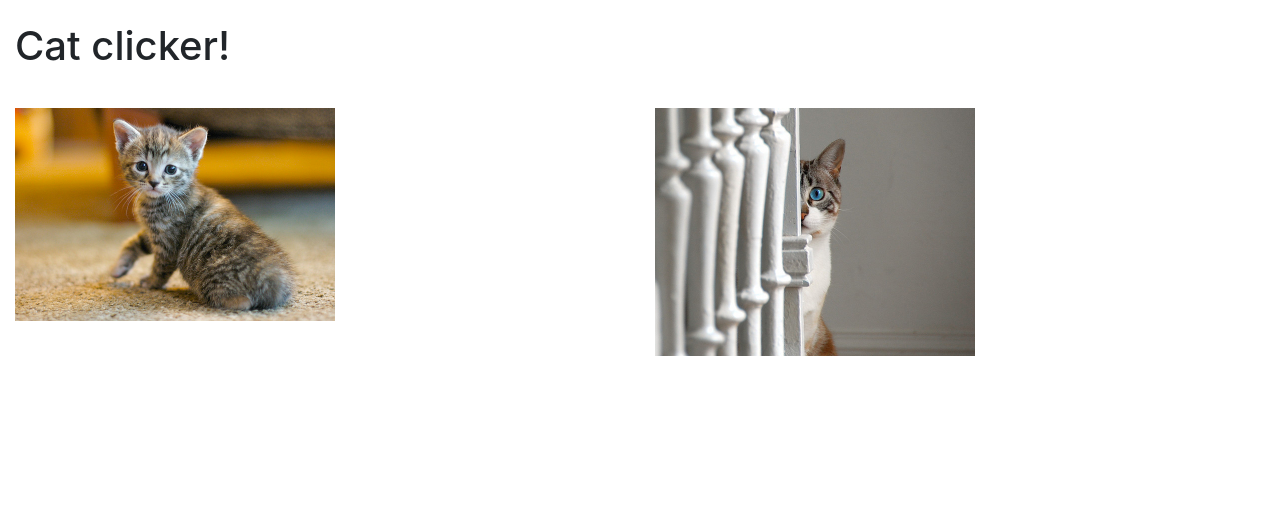
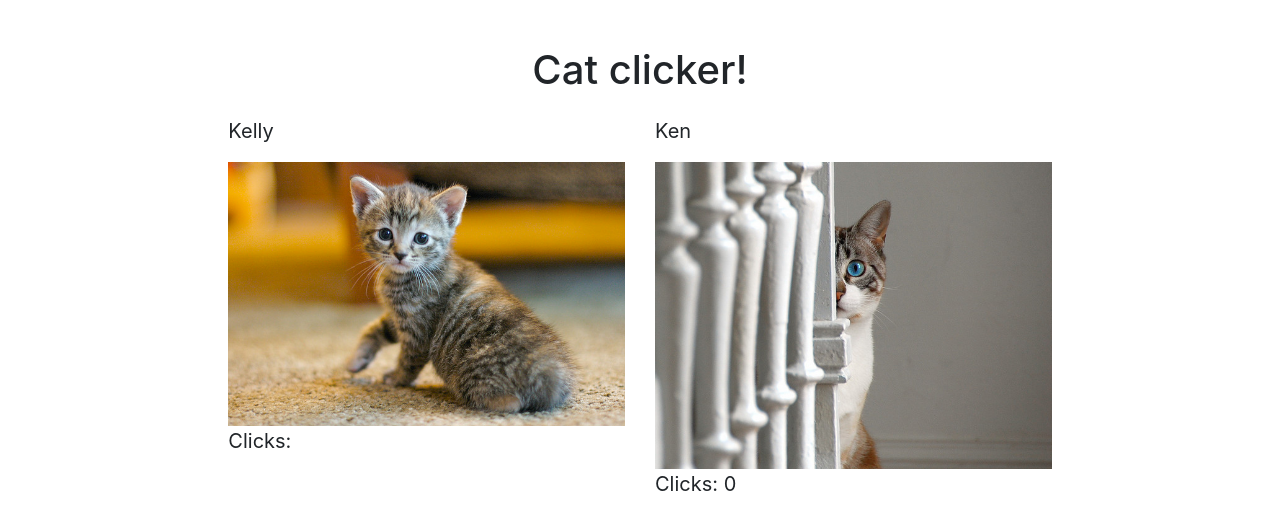
Before and after one commit to jmarkgren/Cat-cliker, a plain HTML site: page index.html in a window 1280 px wide. Drawn offline with nearby package versions, Linux system fonts and the light colour scheme.

Commit message:
create cat object

```diff
--- a/index.html
+++ b/index.html
@@ -9,21 +9,18 @@
   </head>
   <body>
     <div class="container-fluid">
-      <div class="row">
-        <div class="col">
-          <h1 class="my-4">Cat clicker!</h1>
+      <div class="row justify-content-center">
+        <div class="col pt-4">
+          <h1 class="my-4 text-center">Cat clicker!</h1>
         </div>
       </div>
-      <div class="row">
-        <div class="col">
-          <p class="cat-1-name"></p>
-          <img id="cat-1-pic" src="img/cat.jpg">
-          <p id="cat-1-score"></p>
+      <div class="row justify-content-md-center">
+        <div class="col-md-4" id="cat-1">
+          <p id="cat-1-name"></p>
+          <img id="cat-pic-1" class="img-fluid" src="img/cat.jpg">
+          <p id="score-text">Clicks:</p>
         </div>
-        <div class="col">
-          <p class="cat-name"></p>
-          <img id ="cat-2-pic" src="img/cat2.jpg">
-          <p id="cat-2-score"></p>
+        <div class="col-md-4" id="cat-2">
         </div>
       </div>
 
--- a/js/script.js
+++ b/js/script.js
@@ -1,47 +1,69 @@
-// var buttonOne = document.getElementById('cat-1');
-// var counterOne = document.getElementById('score-text-1'),
-//   count = 0;
-// buttonOne.onclick = function() {
-//   count += 1;
-//   counterOne.innerHTML = "Cat 1 clicks: " + count;
-// };
+// Create HTML cat name element
+var HTMLcatName = '<p class="cat-name">%data%</p>';
 
-// var buttonTwo = document.getElementById('cat-2');
-// var counterTwo = document.getElementById('score-text-2'),
-//   count = 0;
-// buttonTwo.onclick = function() {
-//   count += 1;
-//   counterTwo.innerHTML = "Cat 2 clicks: " + count;
-// };
+// Set the names of cat one and cat two
+var catOneName = HTMLcatName.replace("%data%", "Kelly");
+//var catTwoName = HTMLcatName.replace("%data%", "John");
 
-var cat = {
-  one:"Julie",
-  two:"Ken",
-  };
+// Show the cat names on the page
+$("#cat-1").prepend(catOneName);
+//$("#cat-2").prepend(catTwoName);
 
-// Create cats
+// Create clicker and counter for cat 1
+var button = document.getElementById('cat-pic-1');
+var counter = document.getElementById('score-text'),
+count = 0;
 
-var cats = {
-  "cat-1": [{
-    "name": "Julie",
-    "picture": "img/cat.jpg",
-    "clicks": "0",
-  }]
+button.onclick = function() {
+  count += 1;
+  counter.innerHTML = "Clicks: " + count;
+};
 
-  "cat-2": [{
-    "name" : "Ken",
-    "picture": "img/cat2.jpg",
-    "clicks": "0",
-  }]
+
+// Create cats... this was confusing, try again later
+// var cats = {
+//   "catOne": [{
+//     "name": "Julie",
+//     "picture": "img/cat.jpg",
+//     "clicks": "0",
+//   }],
+
+//   "catTwo": [{
+//     "name" : "Ken",
+//     "picture": "img/cat2.jpg",
+//     "clicks": "0",
+//   }]
+// }
+
+// Create Cat two object
+var catTwo = {
+  "name": "Ken",
+  "photo": "img/cat2.jpg",
+  "counter": "Clicks: 0"
 }
 
-document.getElementById('cat-1-name').innerHTML = cat.one;
-document.getElementById('cat-2-name').innerHTML = cat.two;
+// Create HTML elements for cats
+var HTMLcatName = '<p class="cat-name">%data%</p>';
+var HTMLcatPic = '<img src="%data%" class="cat-pic img-fluid">';
+var HTMLcatCount = '<p class="cat-score">%data%</p>';
 
+//Display cat two object
+catTwo.display = function() {
 
-// var catNames = document.getElementsByClassName("cat-name");
-// for(var i = 0; i < catNames.length; i++)
-// {
-//   catNames.innterHTML = cat.one;
-//   console.log(cat.one);
-// }
+  var formattedName = HTMLcatName.replace("%data%", catTwo.name);
+  var formattedPic = HTMLcatPic.replace("%data%", catTwo.photo);
+  var formattedCount = HTMLcatCount.replace("%data%", catTwo.counter);
+  $("#cat-2").append(formattedName, formattedPic, formattedCount);
+
+  // Create a button for the click counter.. this doesn't work yet
+  var button = formattedPic;
+  var counter2 = formattedCount;
+  count = 0;
+  button.onclick = function() {
+    count += 1;
+    counter2.innerHTML = "Clicks: " + count;
+  };
+}
+
+//Call cat display function
+catTwo.display();
```
